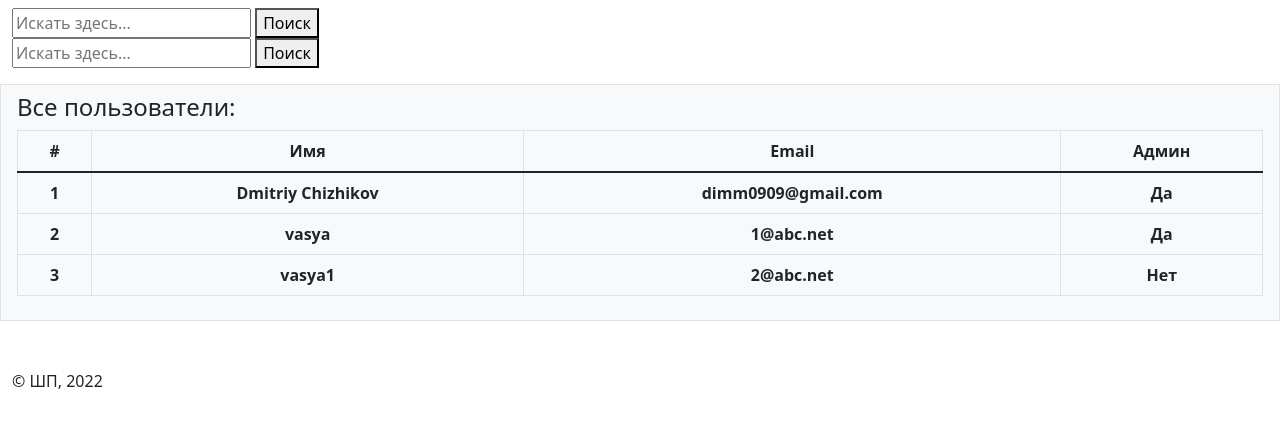
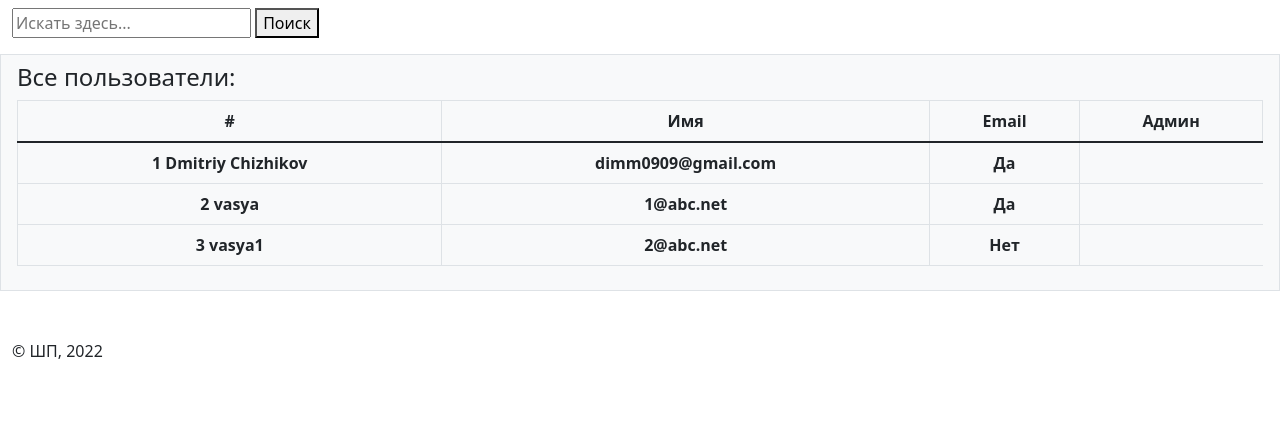
Before and after one commit to dimm0909/simple-votings, a Django app: page /users/ in a window 1280 px wide. Shown: the part 56-484 px from the top of the page. Run offline with Django 3.2, Linux system fonts and the light colour scheme; data comes from the database, SQL or seed files in the repository; lists and menus that the app fills with data are empty.

Commit message:
intermediate commit

```diff
--- a/main/templates/pages/users.html
+++ b/main/templates/pages/users.html
@@ -2,12 +2,9 @@
 
 
 {% block content %}
-
-  <input name="search"  placeholder="Искать здесь..." type="search" id="login_input">
-  <button   type="submit" onclick="search_user()" >Поиск</button>
 <form type="get">
 <input name="search"  placeholder="Искать здесь..." type="search" id="login_onput">
-  <button   type="submit" onclick="search_user()" >Поиск</button>
+  <button   type="submit" >Поиск</button>
 </form>
  <div class="row mt-3">
     <div class="col position-relative border bg-light px-3 py-2">
@@ -25,7 +22,7 @@
         <tbody>
         {% for item in users %}
         <tr>
-          <th> {{ item.pk }}</th>
+          <th> {{ item.id }}</thintermediate
           <th> {{ item }} </th>
           <th> {{ item.email }} </th>
             {% if item.is_superuser %}
--- a/main/views.py
+++ b/main/views.py
@@ -173,8 +173,9 @@ def all_members(request):
 
     users = User.objects.filter()
     user = request.GET.get('search', '0')
-    context["user"] = list(User.objects.filter(username=user))
-    print(context["user"])
-    context["users"] = users
+
+    found_user = User.objects.filter(username=user)
+
+    context["users"] = found_user if found_user else users
 
     return render(request, 'pages/users.html', context)
```
